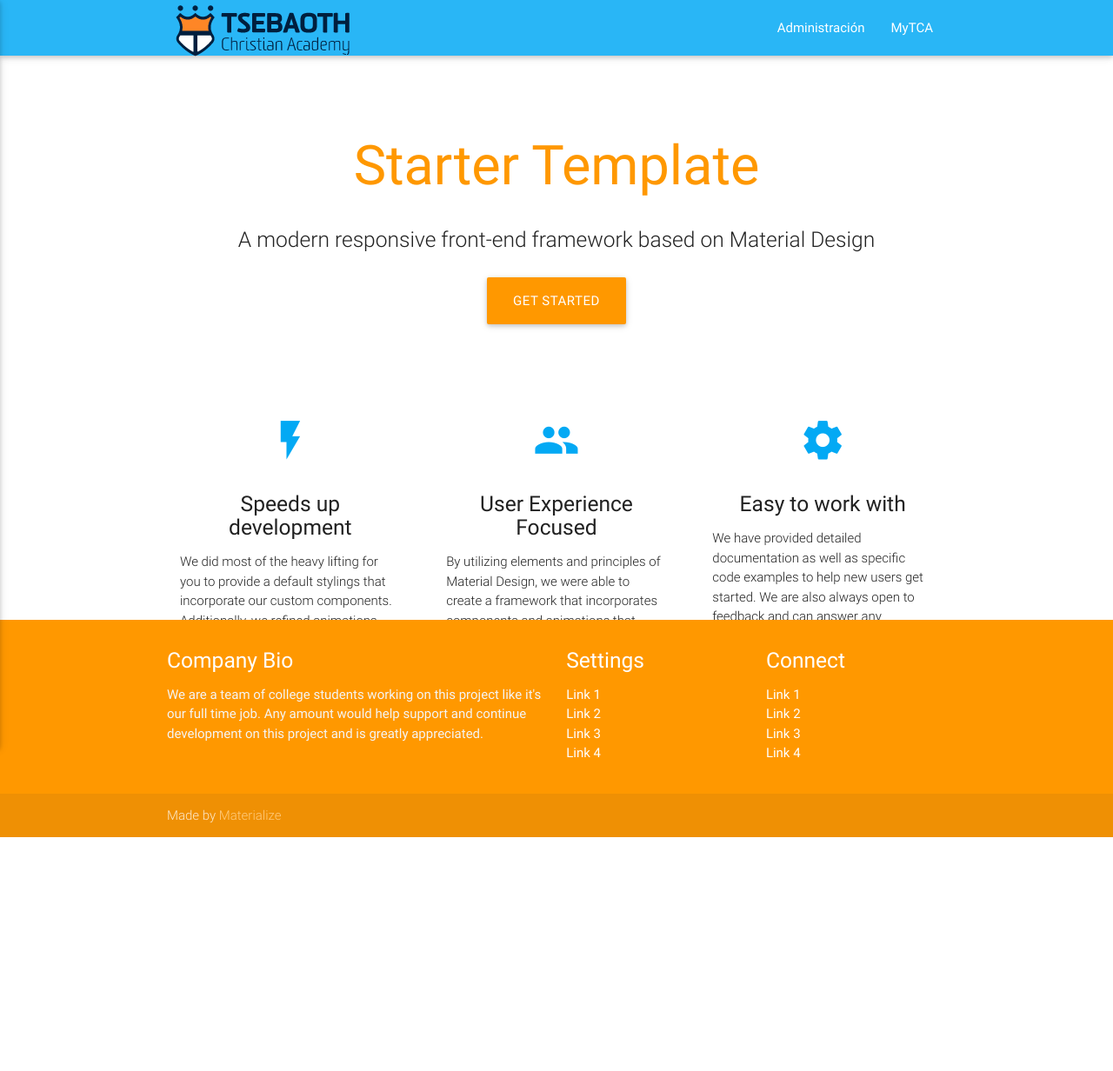
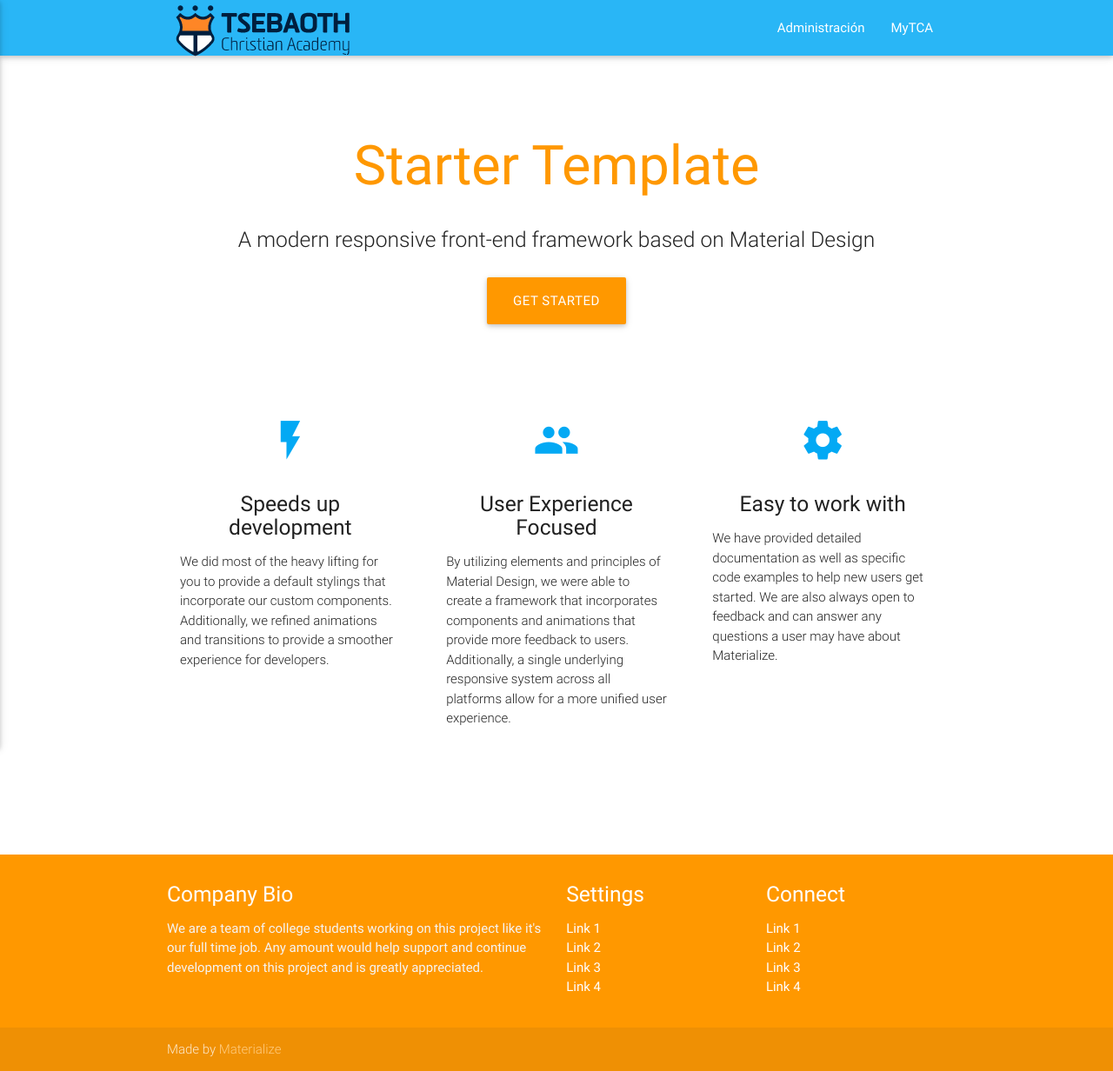
Before and after one commit to JosmanPS/tsebaoth-christian-academy, a Django app: page / in a window 1280 px wide. Shown: the whole page at 87% size. Before the commit the page ends 963 px from the top, so only its background shows below. Run offline with Django 3.2, Linux system fonts and the light colour scheme; parts of the project's set-up code (start-up, migrations or seed data) failed here and were passed over; some libraries are stand-ins or nearby versions.

Commit message:
Arreglo del footer fijo

```diff
--- a/TCA/static/css/style.css
+++ b/TCA/static/css/style.css
@@ -21,11 +21,11 @@ html,body{
   margin:0;
   padding:0;
 }
-.pageContentWrapper{
-  margin-bottom:100px;/* Height of footer*/
+#content{
+  min-height: 600px; /* Height of footer*/
 }
 footer{
-    position: absolute;
+    position: relative;
     bottom: 0;
     left: 0;
     right: 0;
```
